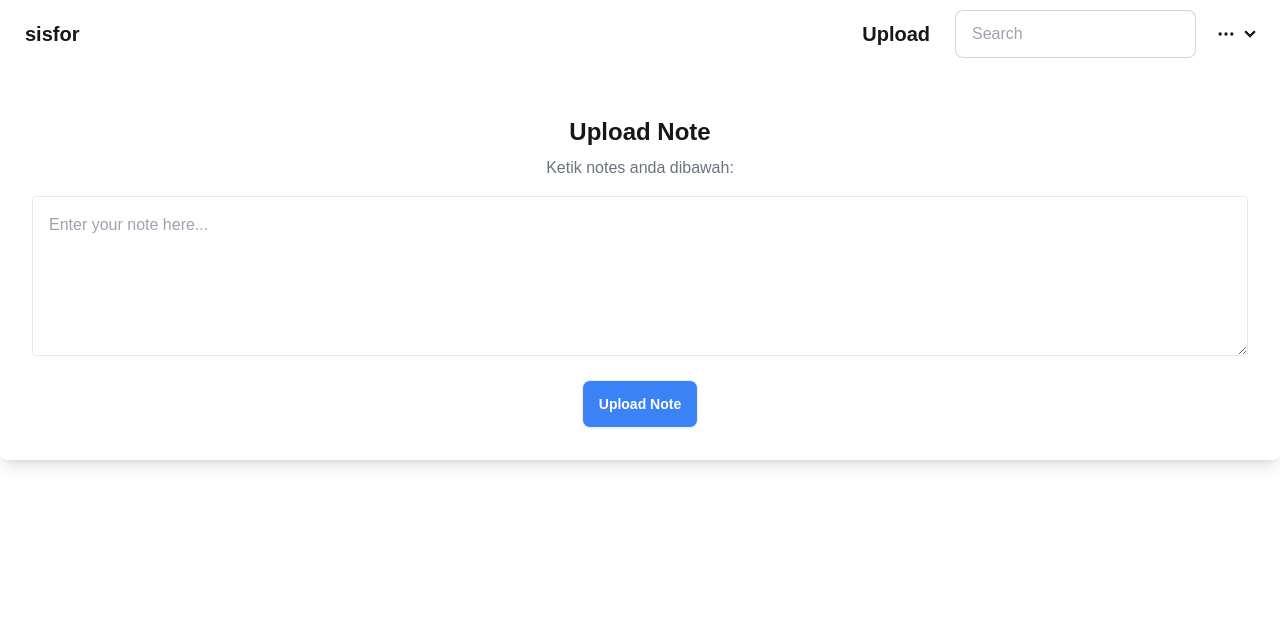
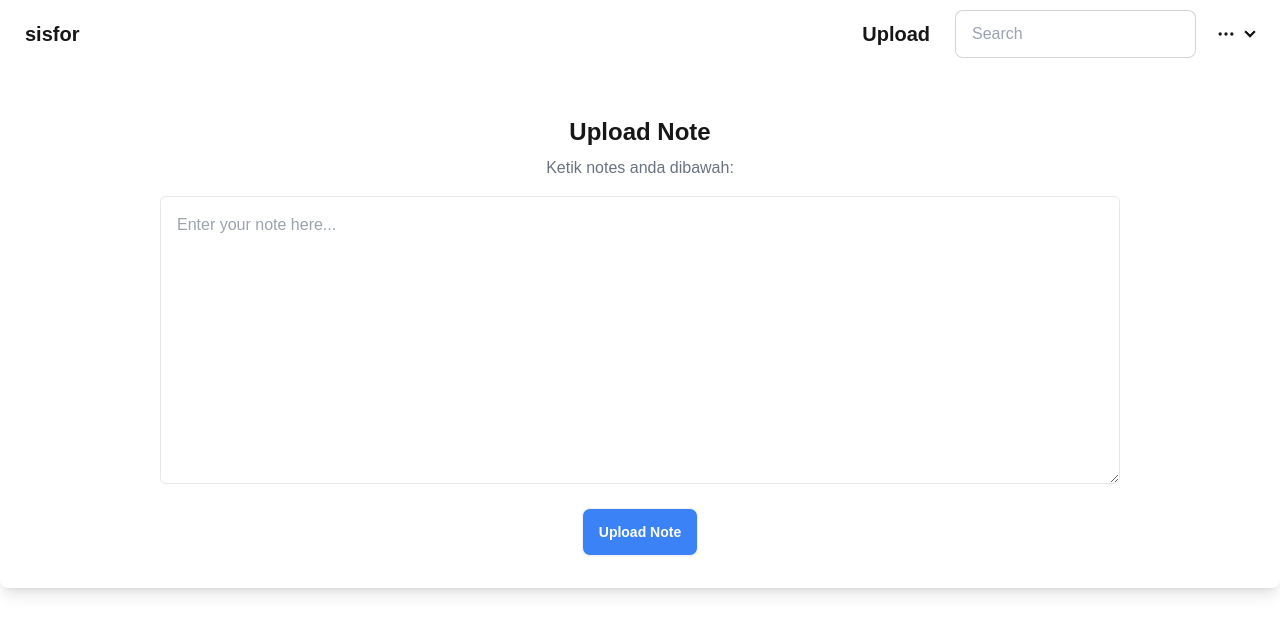
Before and after one commit to rnrran/sispor, a Next.js app: page /upload in a window 1280 px wide. Shown: the top 634 px of the page. Built offline with nearby package versions, Linux system fonts and the light colour scheme; no server answers.

Commit message:
mengubah ukuran textarea

```diff
--- a/app/upload/page.jsx
+++ b/app/upload/page.jsx
@@ -1,12 +1,9 @@
-'use client' ;
+'use client';
 
-
-import React, { useState } from 'react'
-
+import React, { useState } from 'react';
 import { getFirestore, collection, addDoc } from 'firebase/firestore';
 import { getAuth } from 'firebase/auth';
-import { app } from '../firebase'; // Import your Firebase app instance
-import { useRouter } from 'next/navigation';
+import { app } from '../firebase'; // Your Firebase app configuration
 
 const UploadPage = () => {
     const [note, setNote] = useState('');
@@ -23,6 +20,11 @@ const UploadPage = () => {
 
     const handleUpload = async () => {
         if (!note.trim()) return alert("Please enter a note to upload.");
+
+        if (!user) {
+            alert('You must be logged in to upload a note.');
+            return;
+        }
 
         setUploading(true);
 
@@ -56,7 +58,7 @@ const UploadPage = () => {
             <textarea
                 value={note}
                 onChange={handleNoteChange}
-                className="mt-4 mb-2 p-4 border rounded w-full h-40"
+                className="mt-4 mb-2 p-4 border rounded-md w-[50rem] md:w-[60rem] h-[20rem] md:h-[18rem] md:h-66 focus:outline-none focus:ring-2 focus:ring-blue-500"
                 placeholder="Enter your note here..."
             />
 
```
